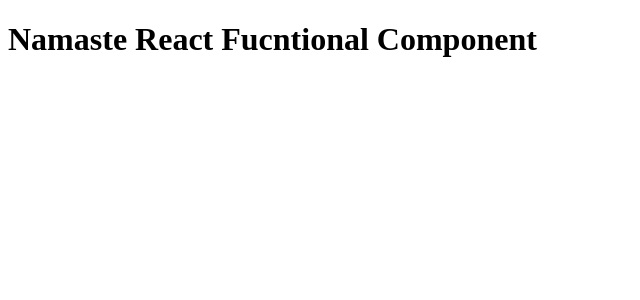
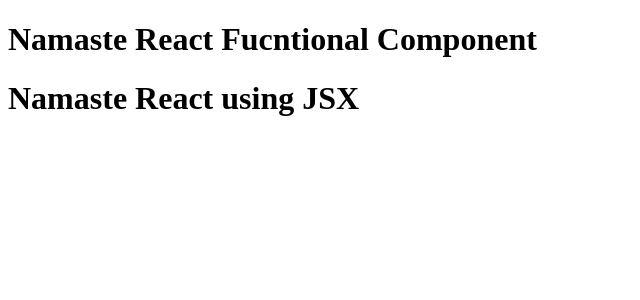
Before and after one commit to dawsonrichey/learning-react, a React (Vite) app in the folder example6/: page / in a window 1280 px wide. Shown: the top 300 px of the page, without its empty margins (0-640 px from the left). Built offline with nearby package versions, Linux system fonts and the light colour scheme.

Commit message:
added Component Composition

```diff
--- a/example6/App.js
+++ b/example6/App.js
@@ -1,16 +1,21 @@
 import React from "react";
 import ReactDOM from "react-dom/client";
 
-// React Element
-const heading = (
-<h1 className="head">
-Namaste React using JSX</h1>
+
+const Title = () => (
+<h1 className="head" tabIndex="5">
+Namaste React using JSX
+</h1>
 );
 
 
-// React Functional Component
+// Component Composition
 const HeadingComponent = () => (
-<h1 className="headng">Namaste React Fucntional Component</h1>
+    <div className="container">
+        <h1 className="headng">Namaste React Fucntional Component</h1>
+        <Title />
+    </div>
+
 );
 
 
```
